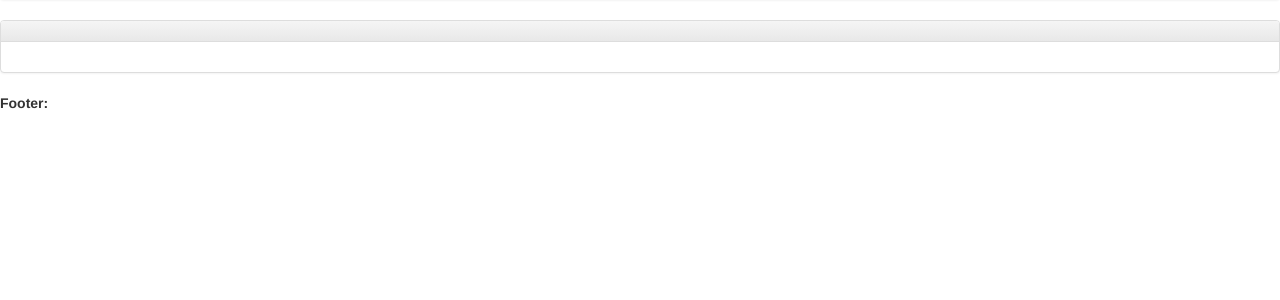
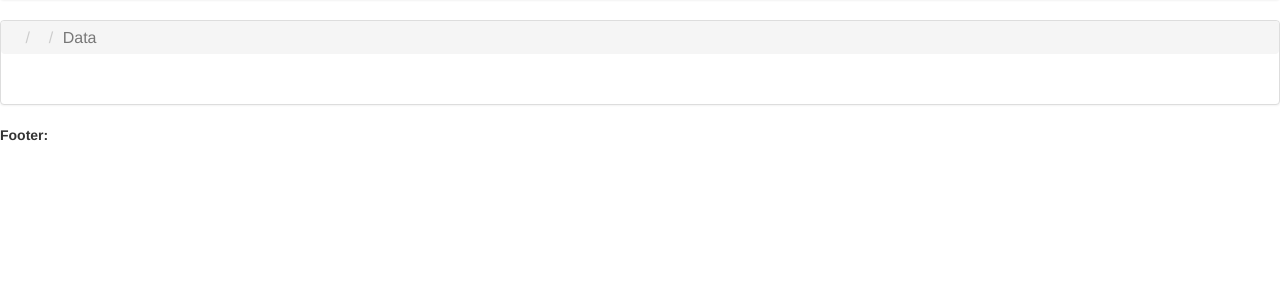
Before and after one commit to c00FF00/PHP20150406, a PHP site: page /view/readnews.php?id=1 in a window 1280 px wide. Shown: the part 192-492 px from the top of the page. Run offline with PHP 8.4, Linux system fonts and the light colour scheme; data comes from the database, SQL or seed files in the repository; data that the repository does not hold is empty; some libraries are stand-ins or nearby versions.

Commit message:
Рабочий вариант. Сырой. Не выдержана архетиктура MVC. Будем исправлять.

```diff
--- a/view/readnews.php
+++ b/view/readnews.php
@@ -7,18 +7,17 @@
     <link rel="stylesheet" href="/css/bootstrap.min.css">
     <link rel="stylesheet" href="/css/bootstrap-theme.min.css">
     <script src="/js/bootstrap.min.js"></script>
-<!--    <link rel="stylesheet" href="/css/style.css">-->
+    <!--    <link rel="stylesheet" href="/css/style.css">-->
     <title>Главная</title>
 </head>
 
-
 <body>
-
 <div class="wrapper">
-
     <header class="header">
         <div class="page-header">
-            <h1><strong>Новостной сайт</strong> <small>и не только</small></h1>
+            <h1><strong>Новостной сайт</strong>
+                <small>и не только</small>
+            </h1>
         </div>
         <div class="panel panel-default">
             <div class="panel-body">
@@ -37,35 +36,28 @@
 
     $onenews = dbReadOneNews($_GET['id'])[0]; ?>
 
-
-
     <div class="content">
-
         <div class="panel panel-default">
-            <div class="panel-heading">
-                <h3 class="panel-title">
-                        <?php echo $onenews['author']; ?>
-                        <?php echo $onenews['subject']; ?></h3>
-            </div>
+            <!--            <div class="panel-heading">-->
+            <h3 class="panel-title">
+                <ol class="breadcrumb">
+                    <li><?php echo $onenews['author']; ?></li>
+                    <li><?php echo $onenews['subject']; ?></li>
+                    <li class="active">Data</li>
+                </ol>
+            </h3>
+            <!--            </div>-->
             <div class="panel-body">
                 <?php echo $onenews['bodynews']; ?>
             </div>
         </div>
-
-
     </div>
     <!-- .content -->
-
 </div>
 <!-- .wrapper -->
 
 <footer class="footer">
     <strong>Footer:</strong></footer>
 <!-- .footer -->
-
-
-
-
-
 </body>
 </html>
```
